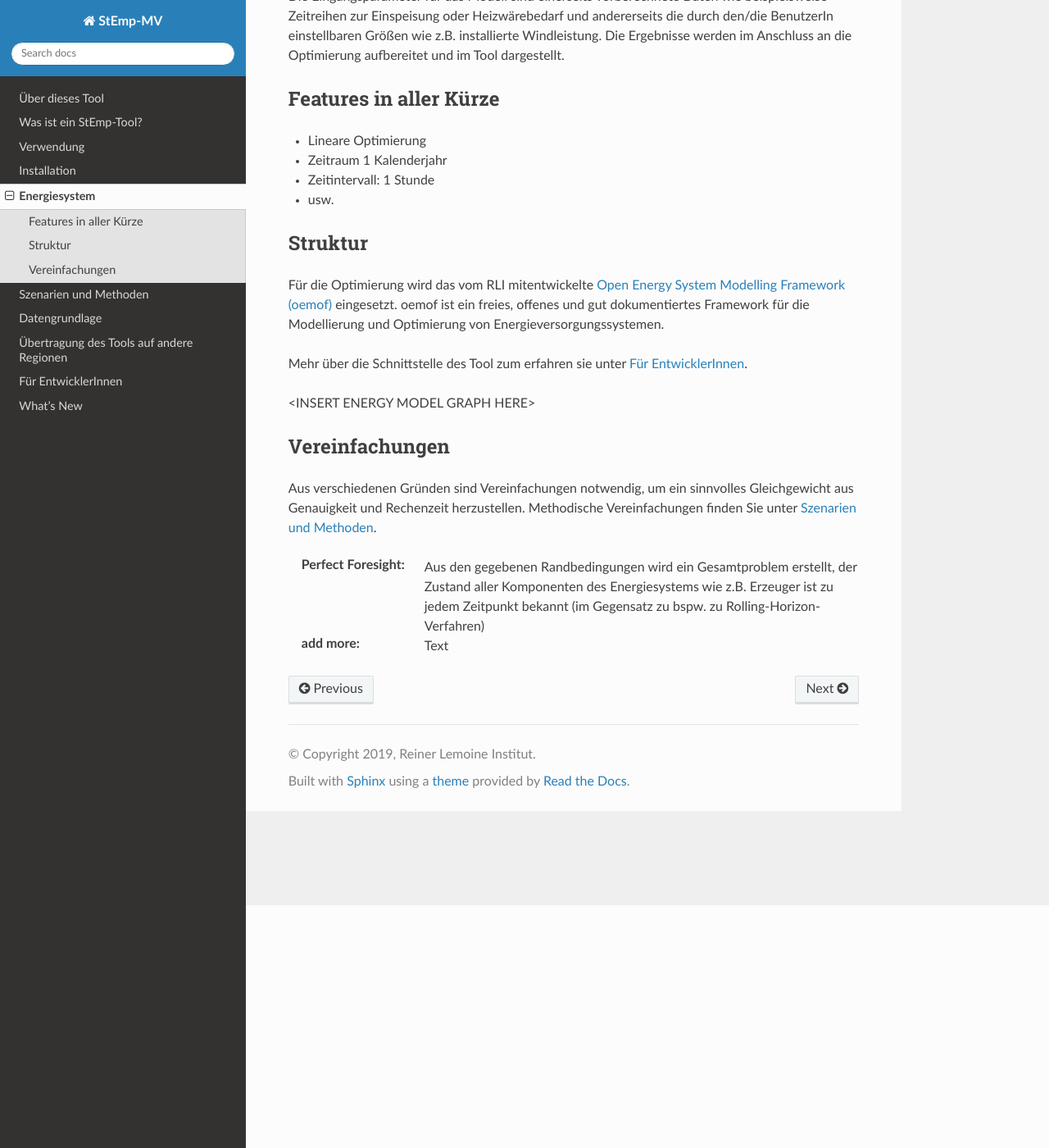
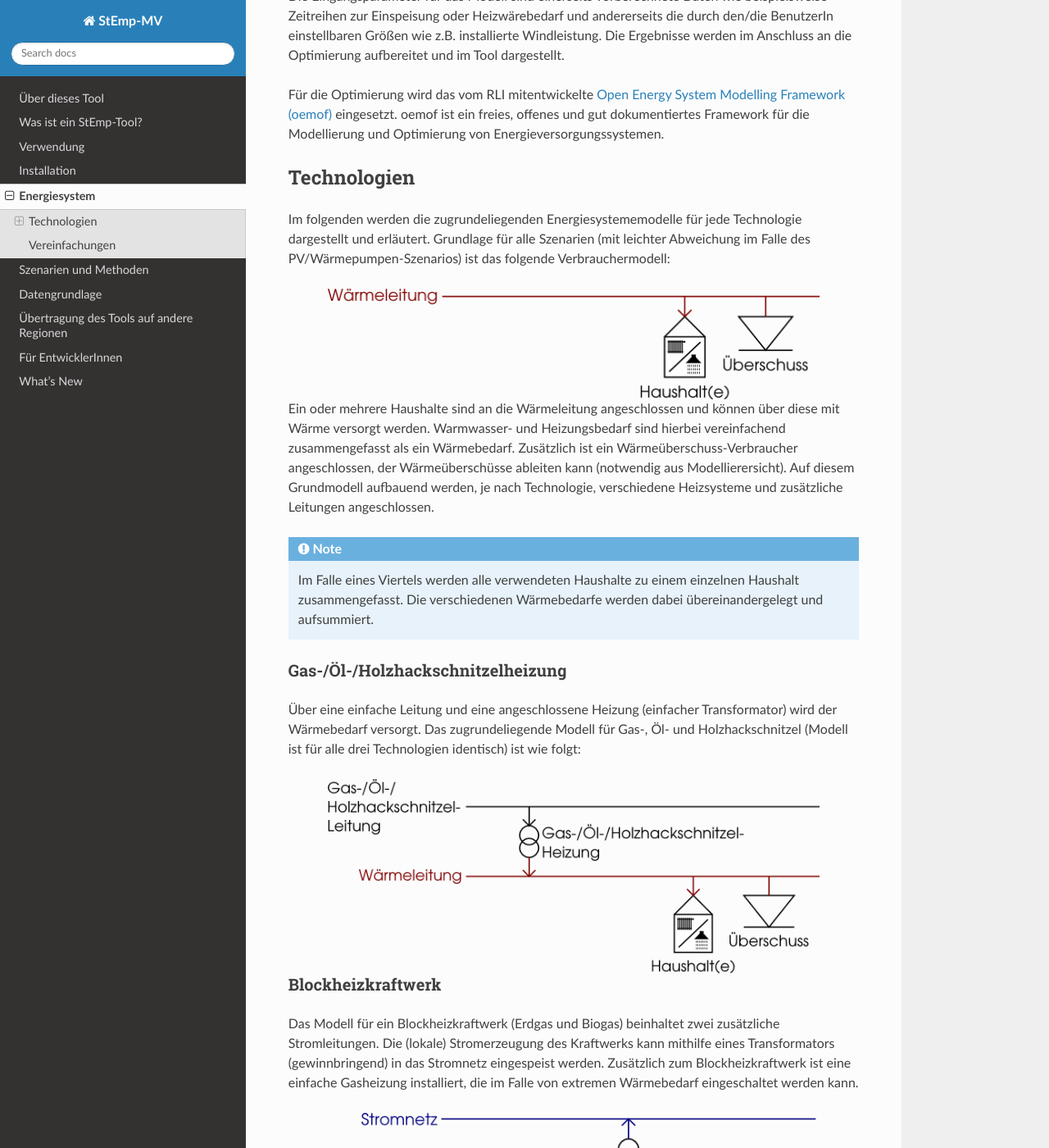
Before and after one commit to rl-institut/WAM_APP_stemp_mv, a Sphinx documentation site: the page built from doc/energy_system.rst, in a window 1280 px wide and 1400 px high, scrolled down 296 px. Shown: the whole window at 82% size. Built offline with Sphinx 7.4.7 and the Read the Docs theme 2.0.0, drawn with Linux system fonts in a browser that asks for light colours; some of the changed text lies outside the part shown.

Commit message:
Documented technology models

```diff
--- a/doc/energy_system.rst
+++ b/doc/energy_system.rst
@@ -15,25 +15,71 @@
 Windleistung. Die Ergebnisse werden im Anschluss an die Optimierung aufbereitet
 und im Tool dargestellt.
 
-Features in aller Kürze
------------------------
-
-- Lineare Optimierung
-- Zeitraum 1 Kalenderjahr
-- Zeitintervall: 1 Stunde
-- usw.
-
-Struktur
---------
-
 Für die Optimierung wird das vom RLI mitentwickelte
 `Open Energy System Modelling Framework (oemof) <https://oemof.readthedocs.io/en/stable/index.html>`_
 eingesetzt. oemof ist ein freies, offenes und gut dokumentiertes Framework für
 die Modellierung und Optimierung von Energieversorgungssystemen.
 
-Mehr über die Schnittstelle des Tool zum erfahren sie unter :ref:`developer_label`.
+Technologien
+------------
 
-<INSERT ENERGY MODEL GRAPH HERE>
+Im folgenden werden die zugrundeliegenden Energiesystememodelle für jede Technologie dargestellt und erläutert.
+Grundlage für alle Szenarien (mit leichter Abweichung im Falle des PV/Wärmepumpen-Szenarios) ist das folgende Verbrauchermodell:
+
+.. image:: _static/base.png
+   :width: 600 px
+   :alt: Modell für Wärmebedarf eines Haushalts
+   :align: center
+
+Ein oder mehrere Haushalte sind an die Wärmeleitung angeschlossen und können über diese mit Wärme versorgt werden.
+Warmwasser- und Heizungsbedarf sind hierbei vereinfachend zusammengefasst als ein Wärmebedarf.
+Zusätzlich ist ein Wärmeüberschuss-Verbraucher angeschlossen, der Wärmeüberschüsse ableiten kann (notwendig aus Modellierersicht).
+Auf diesem Grundmodell aufbauend werden, je nach Technologie, verschiedene Heizsysteme und zusätzliche Leitungen angeschlossen.
+
+.. note:: Im Falle eines Viertels werden alle verwendeten Haushalte zu einem einzelnen Haushalt zusammengefasst. Die verschiedenen Wärmebedarfe werden dabei übereinandergelegt und aufsummiert.
+
+Gas-/Öl-/Holzhackschnitzelheizung
+#################################
+
+Über eine einfache Leitung und eine angeschlossene Heizung (einfacher Transformator) wird der Wärmebedarf versorgt.
+Das zugrundeliegende Modell für Gas-, Öl- und Holzhackschnitzel (Modell ist für alle drei Technologien identisch) ist wie folgt:
+
+.. image:: _static/gas.png
+   :width: 600 px
+   :alt: Haushalt benutzerdefiniert oder aus Liste
+   :align: center
+
+Blockheizkraftwerk
+##################
+
+Das Modell für ein Blockheizkraftwerk (Erdgas und Biogas) beinhaltet zwei zusätzliche Stromleitungen.
+Die (lokale) Stromerzeugung des Kraftwerks kann mithilfe eines Transformators (gewinnbringend) in das Stromnetz eingespeist werden.
+Zusätzlich zum Blockheizkraftwerk ist eine einfache Gasheizung installiert, die im Falle von extremen Wärmebedarf eingeschaltet werden kann.
+
+.. image:: _static/bhkw.png
+   :width: 600 px
+   :alt: Haushalt benutzerdefiniert oder aus Liste
+   :align: center
+
+.. note::
+  Die zusätzliche Gasheizung dient dazu Spitzenbedarf abzufangen.
+  Anderernfalls müsste das Blockheizkraftwerk so überdimensioniert werden, dass es auch extremen Wärmebedarf decken kann.
+  Das Blockheizkraftwerk könnte dann nicht mehr wirtschaftlich betrieben werden.
+
+Photovoltaik-Wärmepumpe
+#######################
+
+Für die Photovoltaik-Wärmepumpen-Technologie muss das Verbrauchermodell angepasst werden.
+Der Wärmedarf muss nach Warmwasser und Heizung getrennt werden, da die Wärmepumpe allein nicht die nötige Heizwärme für Warmwasser bereitstellen kann.
+Für diesen Fall ist zusätzlich ein elektrischer Boiler angeschlossen.
+Wie im Falle des Blockheizkraftwerkmodells sind zwei zusätzliche Stromleitungen (lokal und Netzanschluss) vorhanden.
+Der elektrische Boiler und die Wärmepumpe können Strom über die lokale Stromleitung beziehen, die ihrerseits Strom (im günstigen Fall) über die angeschlossene Photovoltaikanlage oder (im ungünstigen Fall) über den Netzanschluss bezieht.
+Über einen weiteren Transformator können Stromüberschüsse aus der Photovoltaikanlage (gewinnbringend) in das Netz eingespeist werden.
+
+.. image:: _static/pv.png
+   :width: 600 px
+   :alt: Haushalt benutzerdefiniert oder aus Liste
+   :align: center
 
 Vereinfachungen
 ---------------
```
Also changed, not shown: doc/_static/base.png (added), doc/_static/bhkw.png (added), doc/_static/gas.png (added), doc/_static/pv.png (added).
